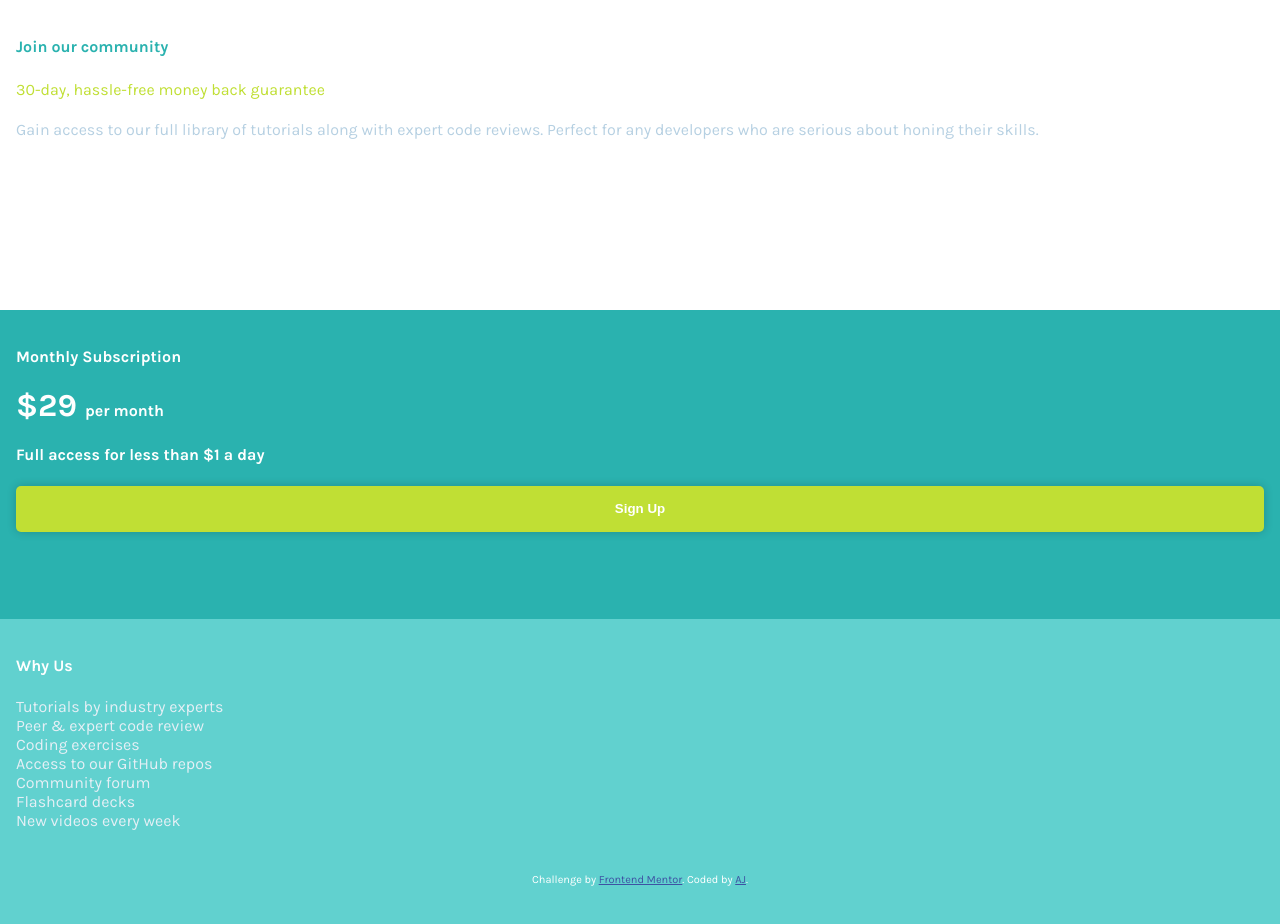
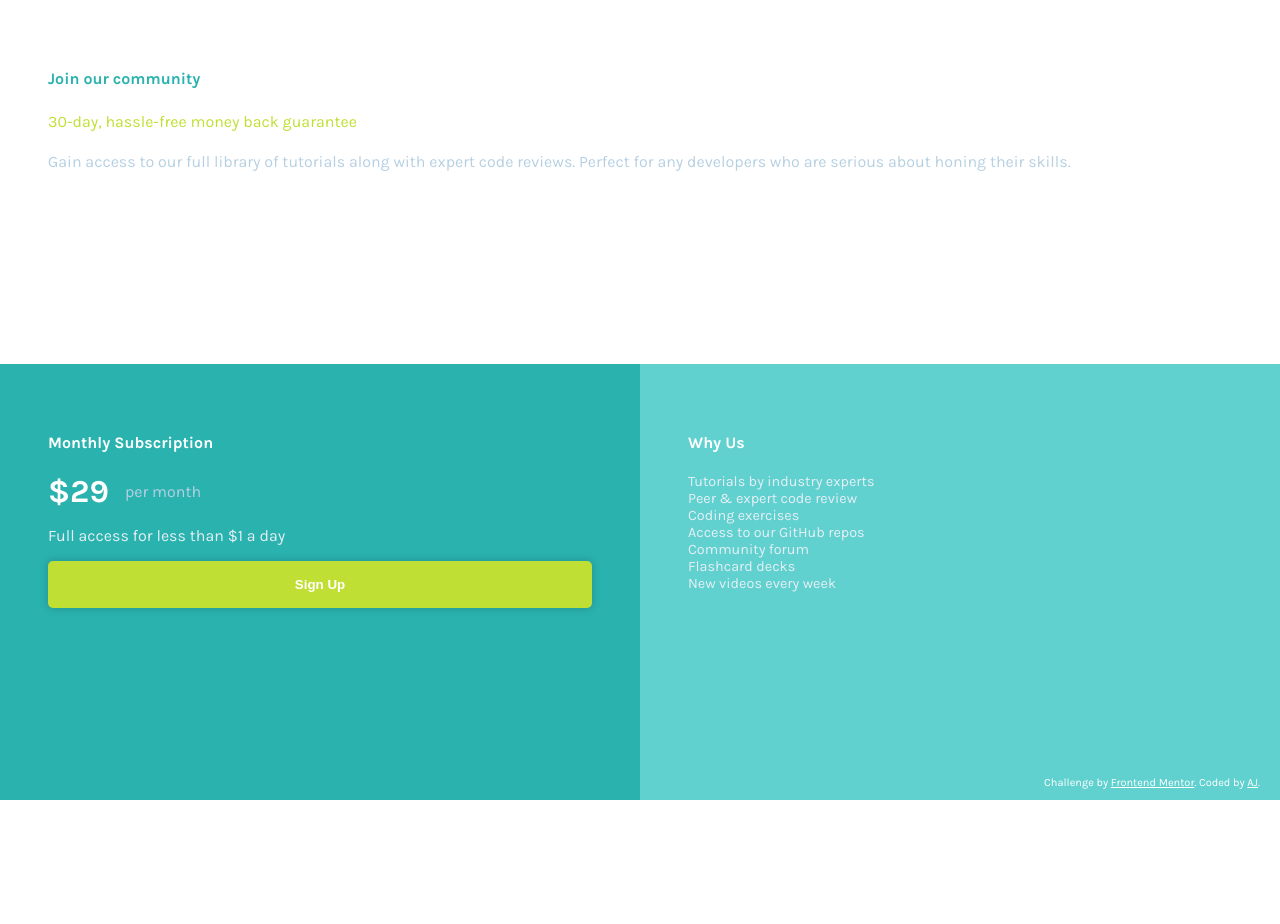
Before and after one commit to ashwinjayan/single-price-grid-component-master, a plain HTML site: page index.html in a window 1280 px wide. After the commit the page ends 800 px from the top, so only its background shows below. Drawn offline with Linux system fonts and the light colour scheme.

Commit message:
Added changes for desktop grid

```diff
--- a/css/style.scss
+++ b/css/style.scss
@@ -15,11 +15,22 @@ body {
     margin            : 0;
     padding           : 0;
     display           : grid;
-    grid-template-rows: 1fr 1fr 1fr;
+
+    @media only screen and (min-width: 768px) {
+        height: 100vh;
+        grid-template-columns: 1fr 1fr;
+        grid-template-rows: 1fr 1.2fr;
+        grid-template-areas: "header header"
+                            "price info";
+    }
 }
 
 div {
-    padding: 1em;
+    padding: 1.5em;
+
+    @media only screen and (min-width: 768px) {
+        padding: 3em;
+    }
 }
 
 .one {
@@ -37,15 +48,33 @@ div {
         color: $dark-gray;
         line-height: 1.5em;
     }
+
+    @media only screen and (min-width: 768px) {
+        grid-area: header;
+    }
 }
 
 .two {
     background-color: $cyan;
     color           : white;
 
-    h4>span {
+    p>span {
         font-size: 2em;
+        font-weight: 700;
+        margin-right: 0.5em;
+        color: white;
     }
+
+    p:first-of-type {
+        color: $dark-gray;
+    }
+
+    p {
+        display: flex;
+        align-items: center;
+        color: $gray;
+    }
+
 
     button {
         color: white;
@@ -58,26 +87,41 @@ div {
 
         box-shadow: 0 0 10px rgba($color: #000000, $alpha: 0.2);
     }
+
+    @media only screen and (min-width: 768px) {
+        grid-area: price;
+    }
 }
 
-.three,
-footer {
+.three {
     background-color: $light-cyan;
     color           : white;
+    position: relative;
 
     ul {
+        font-size: 0.9em;
         padding-left: 0;
         list-style  : none;
         color       : $gray;
     }
+
+    p {
+        padding: 0;
     }
 
-
     .attribution {
+        position: absolute;
+        bottom: 0;
+        right: 20px;
         font-size : 11px;
         text-align: center;
     }
 
     .attribution a {
-    color: hsl(228, 45%, 44%);
+        color: white;
     }
+
+    @media only screen and (min-width: 768px) {
+        grid-area: info;
+    }
+}
--- a/index.html
+++ b/index.html
@@ -34,14 +34,14 @@
       Monthly Subscription
     </h4>
 
-    <h4>
+    <p>
       <span>
         &dollar;29
       </span>
       per month
-    </h4>
+    </p>
 
-    <h4>Full access for less than &dollar;1 a day</h4>
+    <p>Full access for less than &dollar;1 a day</p>
 
     <button>Sign Up</button>
   </div>
@@ -58,12 +58,10 @@
       <li>New videos every week</li>
     </ul>
 
-    <div>
-      <p class="attribution">
-        Challenge by <a href="https://www.frontendmentor.io?ref=challenge" target="_blank">Frontend Mentor</a>.
-        Coded by <a href="#">AJ</a>.
-      </p>
-    </div>
+    <p class="attribution">
+      Challenge by <a href="https://www.frontendmentor.io?ref=challenge" target="_blank">Frontend Mentor</a>.
+      Coded by <a href="#">AJ</a>.
+    </p>
   </div>
 </body>
 
```
Also changed, not shown: css/style.css, 1 other file. Lines whose indentation alone changed are shown as unchanged.
